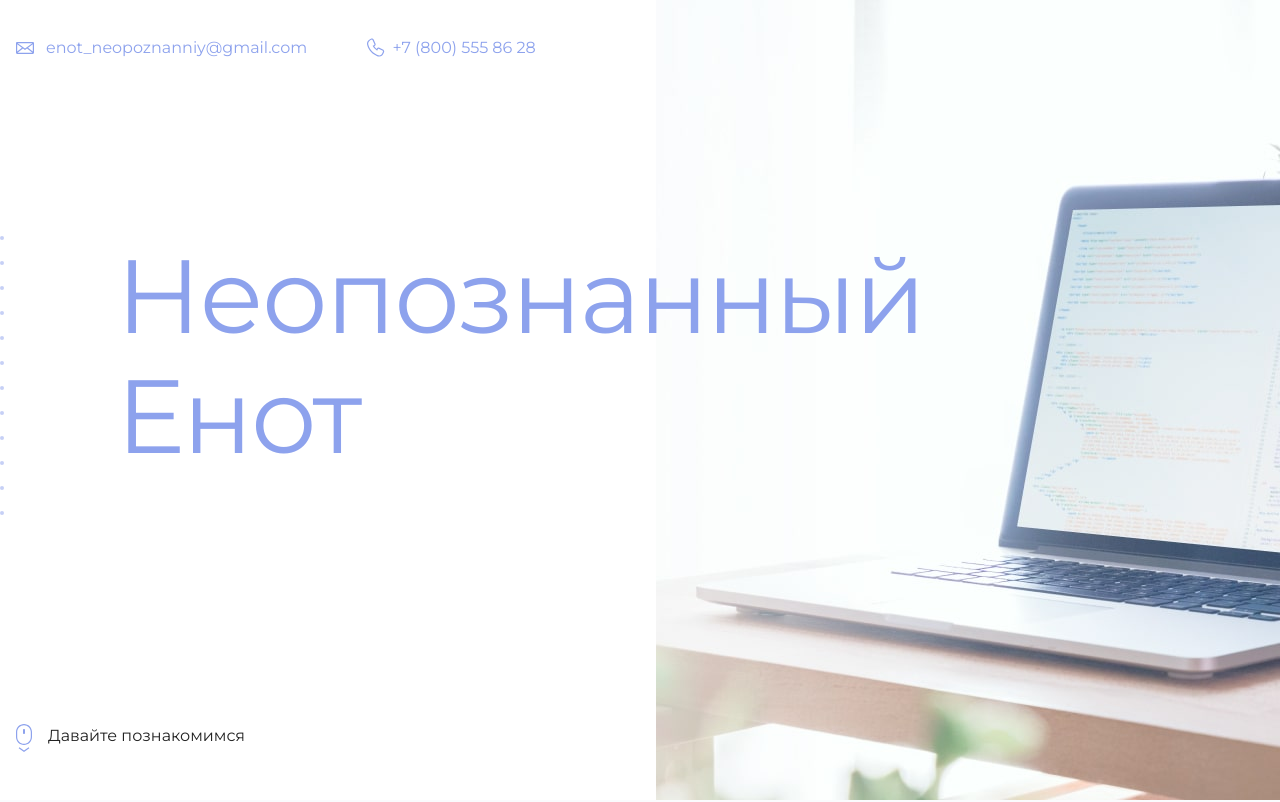
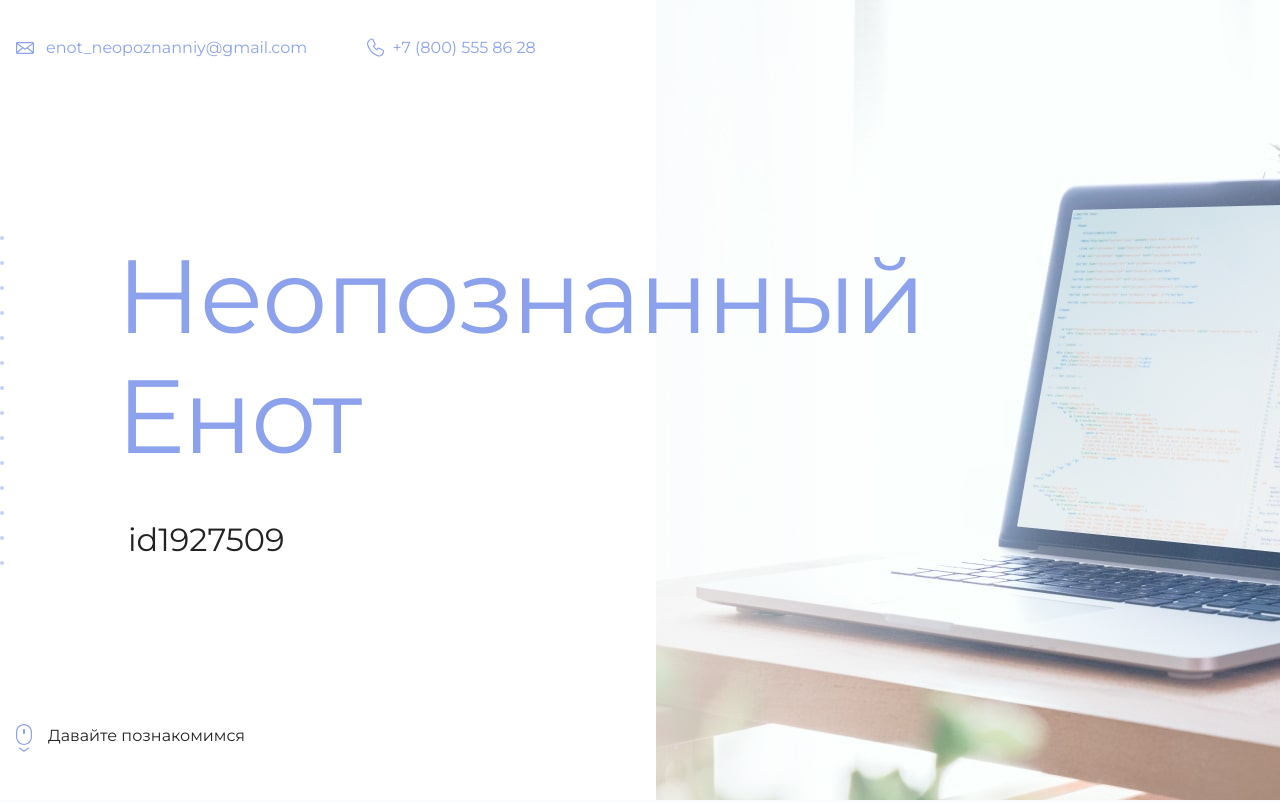
Before and after one commit to Fasttick/HTML-Learn, a plain HTML site: page index.html in a window 1280 px wide. Shown: the top 802 px of the page. Drawn offline with Linux system fonts and the light colour scheme.

Commit message:
Update index.html

```diff
--- a/index.html
+++ b/index.html
@@ -19,7 +19,7 @@
       <section class="hero-image">
         <div class="container">
           <h1 class="heading">Неопознанный Енот</h1>
-          <p><!-- Тут ваш id на сайте Академии --></p>
+          <p>id1927509</p>
         </div>
       </section>
 
```
